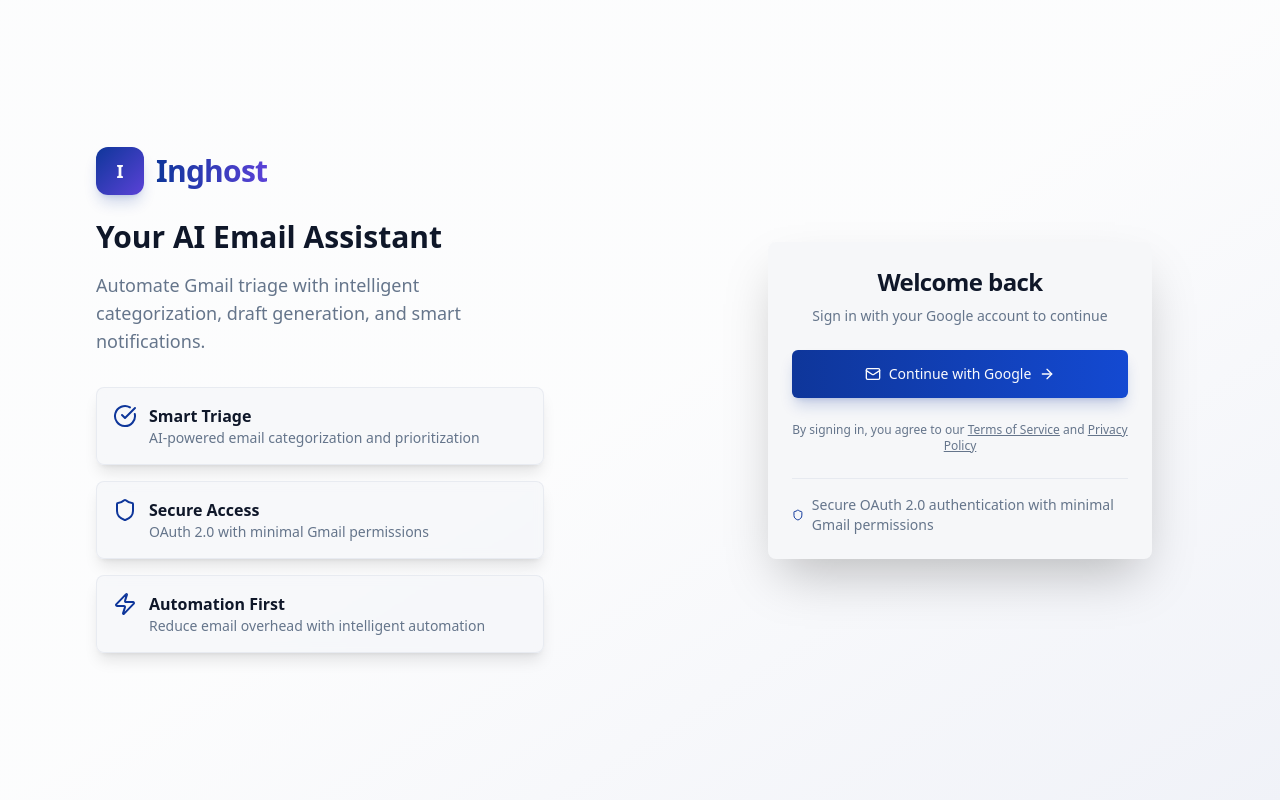
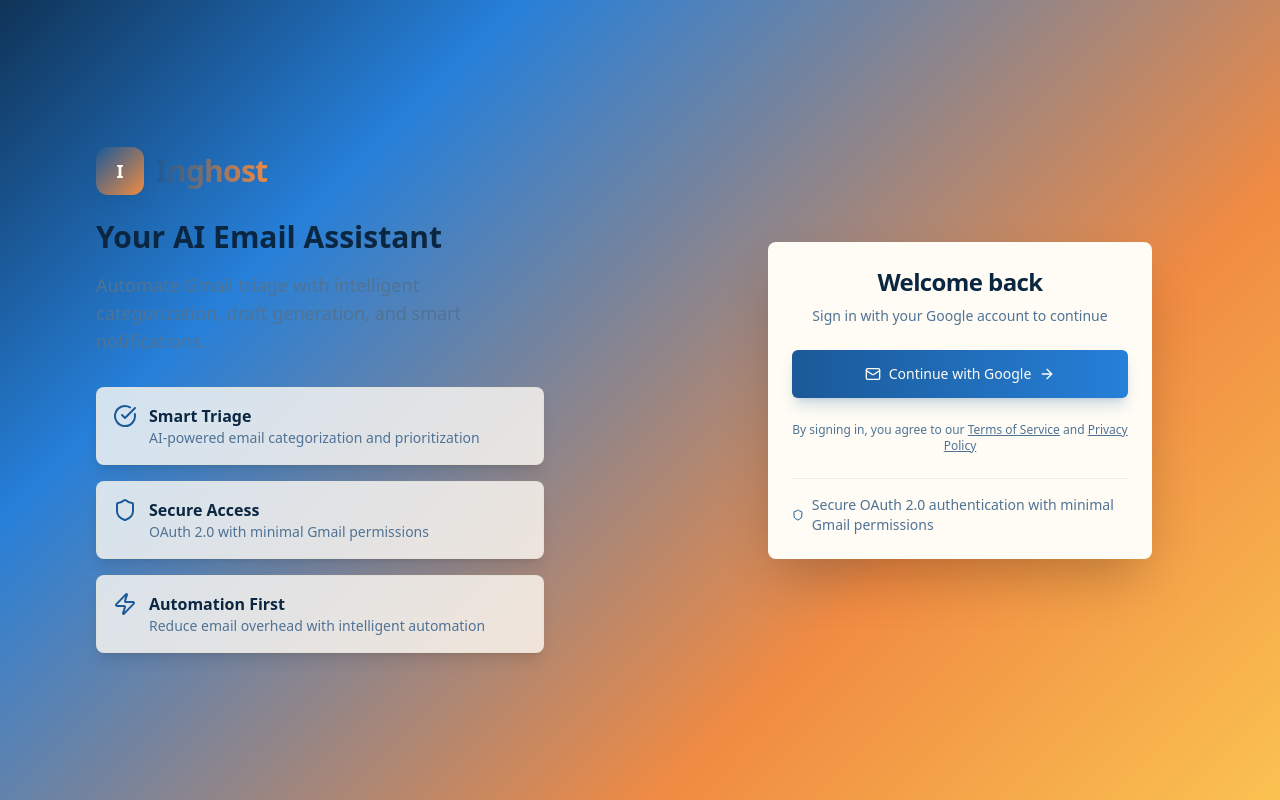
Before and after one commit to romanI04/ghost-inbox-flow, a React (Vite) app: page / in a window 1280 px wide. Built offline with nearby package versions, Linux system fonts and the light colour scheme.

Commit message:
Add background color
Use the specified color palette for the background.

```diff
--- a/src/index.css
+++ b/src/index.css
@@ -9,49 +9,57 @@ All colors MUST be HSL for proper theming support.
 @layer base {
   :root {
     /* Base colors - light theme */
-    --background: 220 20% 99%;
-    --foreground: 222 47% 11%;
+    --background: 45 100% 96%;
+    --foreground: 210 70% 15%;
 
     /* Card system with glass-morphism */
-    --card: 220 20% 97%;
-    --card-foreground: 222 47% 11%;
-    --card-glass: 220 30% 98%;
+    --card: 45 100% 98%;
+    --card-foreground: 210 70% 15%;
+    --card-glass: 45 50% 97%;
 
     /* Popovers and tooltips */
-    --popover: 220 20% 97%;
-    --popover-foreground: 222 47% 11%;
+    --popover: 45 100% 98%;
+    --popover-foreground: 210 70% 15%;
 
-    /* Primary brand - professional blue */
-    --primary: 223 83% 33%;
-    --primary-light: 223 83% 45%;
-    --primary-foreground: 220 20% 99%;
-    --primary-glow: 223 83% 55%;
+    /* Primary brand - gradient blue */
+    --primary: 210 70% 35%;
+    --primary-light: 210 70% 50%;
+    --primary-foreground: 45 100% 98%;
+    --primary-glow: 210 70% 60%;
 
-    /* Secondary - subtle accent */
-    --secondary: 220 20% 94%;
-    --secondary-foreground: 222 47% 11%;
+    /* Secondary - warm amber */
+    --secondary: 25 85% 85%;
+    --secondary-foreground: 210 70% 15%;
 
     /* Muted elements */
-    --muted: 220 20% 94%;
-    --muted-foreground: 215 16% 47%;
+    --muted: 40 40% 92%;
+    --muted-foreground: 210 30% 45%;
 
-    /* Accent - purple highlights */
-    --accent: 250 65% 55%;
-    --accent-light: 250 65% 65%;
-    --accent-foreground: 220 20% 99%;
+    /* Accent - vibrant orange */
+    --accent: 25 85% 60%;
+    --accent-light: 25 85% 70%;
+    --accent-foreground: 45 100% 98%;
 
     /* Status colors */
     --destructive: 0 85% 60%;
-    --destructive-foreground: 220 20% 99%;
+    --destructive-foreground: 45 100% 98%;
     --success: 142 76% 36%;
-    --success-foreground: 220 20% 99%;
-    --warning: 38 92% 50%;
-    --warning-foreground: 222 47% 11%;
+    --success-foreground: 45 100% 98%;
+    --warning: 40 95% 60%;
+    --warning-foreground: 210 70% 15%;
 
     /* Borders and inputs */
-    --border: 220 20% 88%;
-    --input: 220 20% 91%;
-    --ring: 223 83% 33%;
+    --border: 40 30% 85%;
+    --input: 40 30% 88%;
+    --ring: 210 70% 35%;
+
+    --radius: 0.5rem;
+
+    /* Gradient variables for the beautiful background */
+    --gradient-start: 210 70% 20%;
+    --gradient-mid-blue: 210 70% 50%;
+    --gradient-mid-orange: 25 85% 60%;
+    --gradient-end: 40 95% 65%;
 
     --radius: 0.5rem;
 
@@ -73,58 +81,56 @@ All colors MUST be HSL for proper theming support.
   }
 
   .dark {
-    /* Dark theme - professional and comfortable */
-    --background: 222 47% 6%;
-    --foreground: 220 20% 95%;
+    /* Dark theme with gradient palette */
+    --background: 210 70% 8%;
+    --foreground: 40 95% 95%;
 
-    /* Dark cards with subtle transparency */
-    --card: 222 47% 8%;
-    --card-foreground: 220 20% 95%;
-    --card-glass: 222 47% 10%;
+    /* Dark cards with gradient influence */
+    --card: 210 60% 10%;
+    --card-foreground: 40 95% 95%;
+    --card-glass: 210 50% 12%;
 
     /* Dark popovers */
-    --popover: 222 47% 8%;
-    --popover-foreground: 220 20% 95%;
+    --popover: 210 60% 10%;
+    --popover-foreground: 40 95% 95%;
 
-    /* Primary stays vibrant in dark mode */
-    --primary: 223 83% 45%;
-    --primary-light: 223 83% 55%;
-    --primary-foreground: 220 20% 99%;
-    --primary-glow: 223 83% 65%;
+    /* Primary blue stays vibrant */
+    --primary: 210 70% 50%;
+    --primary-light: 210 70% 60%;
+    --primary-foreground: 40 95% 98%;
+    --primary-glow: 210 70% 70%;
 
-    /* Dark secondary */
-    --secondary: 222 47% 12%;
-    --secondary-foreground: 220 20% 95%;
+    /* Dark secondary with orange tint */
+    --secondary: 25 40% 15%;
+    --secondary-foreground: 40 95% 95%;
 
-    /* Dark muted */
-    --muted: 222 47% 12%;
-    --muted-foreground: 215 16% 65%;
+    /* Dark muted with warm tint */
+    --muted: 30 20% 15%;
+    --muted-foreground: 40 30% 65%;
 
-    /* Accent purple for dark mode */
-    --accent: 250 65% 60%;
-    --accent-light: 250 65% 70%;
-    --accent-foreground: 220 20% 99%;
+    /* Accent orange stays vibrant */
+    --accent: 25 85% 65%;
+    --accent-light: 25 85% 75%;
+    --accent-foreground: 210 70% 10%;
 
     /* Dark status colors */
     --destructive: 0 85% 55%;
-    --destructive-foreground: 220 20% 99%;
+    --destructive-foreground: 40 95% 98%;
     --success: 142 76% 45%;
-    --success-foreground: 220 20% 99%;
-    --warning: 38 92% 60%;
-    --warning-foreground: 222 47% 6%;
+    --success-foreground: 40 95% 98%;
+    --warning: 40 95% 65%;
+    --warning-foreground: 210 70% 10%;
 
-    /* Dark borders */
-    --border: 222 47% 15%;
-    --input: 222 47% 12%;
-    --ring: 223 83% 45%;
-    --sidebar-background: 240 5.9% 10%;
-    --sidebar-foreground: 240 4.8% 95.9%;
-    --sidebar-primary: 224.3 76.3% 48%;
-    --sidebar-primary-foreground: 0 0% 100%;
-    --sidebar-accent: 240 3.7% 15.9%;
-    --sidebar-accent-foreground: 240 4.8% 95.9%;
-    --sidebar-border: 240 3.7% 15.9%;
-    --sidebar-ring: 217.2 91.2% 59.8%;
+    /* Dark borders with gradient influence */
+    --border: 210 30% 20%;
+    --input: 210 30% 15%;
+    --ring: 210 70% 50%;
+
+    /* Gradient variables for dark mode */
+    --gradient-start: 210 70% 15%;
+    --gradient-mid-blue: 210 70% 40%;
+    --gradient-mid-orange: 25 85% 50%;
+    --gradient-end: 40 95% 60%;
   }
 }
 
@@ -136,6 +142,26 @@ All colors MUST be HSL for proper theming support.
 
   .gradient-text {
     @apply bg-gradient-to-r from-primary to-accent bg-clip-text text-transparent;
+  }
+
+  .gradient-bg {
+    background: linear-gradient(
+      135deg,
+      hsl(var(--gradient-start)) 0%,
+      hsl(var(--gradient-mid-blue)) 25%,
+      hsl(var(--gradient-mid-orange)) 70%,
+      hsl(var(--gradient-end)) 100%
+    );
+  }
+
+  .gradient-overlay {
+    background: linear-gradient(
+      135deg,
+      hsla(var(--gradient-start), 0.9) 0%,
+      hsla(var(--gradient-mid-blue), 0.7) 25%,
+      hsla(var(--gradient-mid-orange), 0.8) 70%,
+      hsla(var(--gradient-end), 0.9) 100%
+    );
   }
 
   .glow-effect {
--- a/src/pages/Login.tsx
+++ b/src/pages/Login.tsx
@@ -63,9 +63,11 @@ const Login = () => {
   ];
 
   return (
-    <div className="min-h-screen flex flex-col lg:flex-row bg-gradient-to-br from-background via-background to-primary/5">
+    <div className="min-h-screen flex flex-col lg:flex-row gradient-bg relative overflow-hidden">
+      {/* Gradient overlay for better readability */}
+      <div className="absolute inset-0 gradient-overlay opacity-95" />
       {/* Left Panel - Hero Section */}
-      <div className="flex-1 flex items-center justify-center p-8 lg:p-12">
+      <div className="flex-1 flex items-center justify-center p-8 lg:p-12 relative z-10">
         <div className="max-w-md w-full space-y-8">
           {/* Logo */}
           <div className="text-center lg:text-left">
@@ -108,7 +110,7 @@ const Login = () => {
       </div>
 
       {/* Right Panel - Login Form */}
-      <div className="flex-1 flex items-center justify-center p-8 lg:p-12">
+      <div className="flex-1 flex items-center justify-center p-8 lg:p-12 relative z-10">
         <div className="max-w-sm w-full">
           <Card className="glass-card border-0 shadow-2xl">
             <CardHeader className="text-center space-y-2">
```
